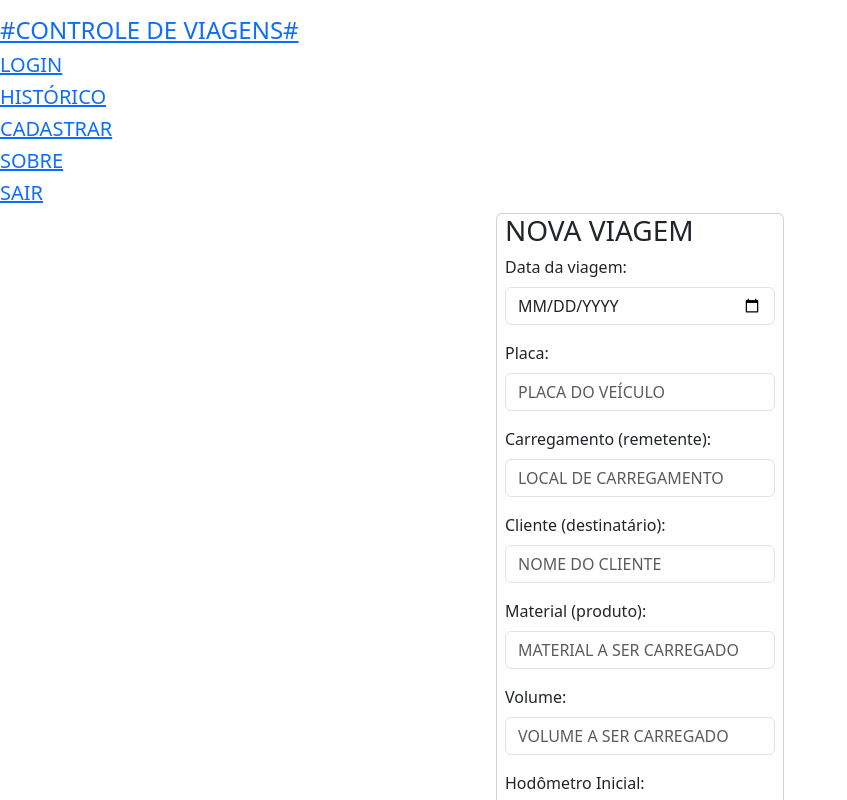
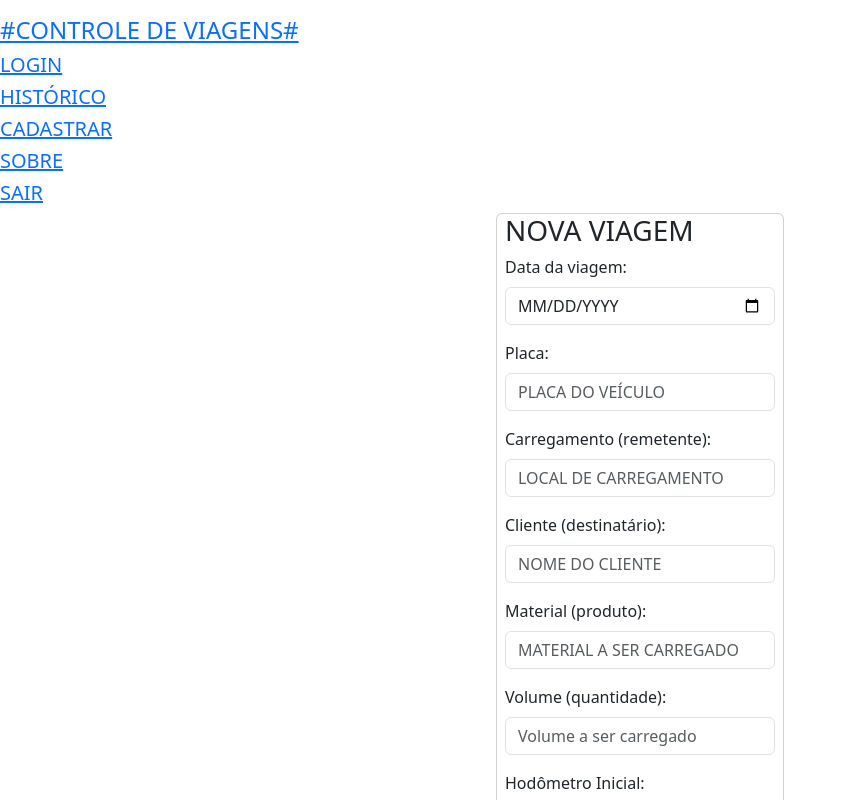
Before and after one commit to ClaitonBarchet/TCC-FINAL, a React (Create React App) app in the folder controleviagens/: page / in a window 1280 px wide. Shown: the top 800 px of the page, without its empty margins (0-847 px from the left). Built offline with nearby package versions, Linux system fonts and the light colour scheme; no server answers; sample sign-in values are in the browser's storage.

Commit message:
Ajuste validações

```diff
--- a/controleviagens/package.json
+++ b/controleviagens/package.json
@@ -9,6 +9,7 @@
     "bootstrap": "^5.3.0",
     "firebase": "^9.19.1",
     "install": "^0.13.0",
+    "placa-mercosul-brasil": "^1.0.2",
     "react": "^18.2.0",
     "react-dom": "^18.2.0",
     "react-router-dom": "^6.10.0",
--- a/controleviagens/src/pages/viagem/Viagem.js
+++ b/controleviagens/src/pages/viagem/Viagem.js
@@ -28,13 +28,14 @@ const Viagem = () => {
     setFormError("")
 
   // Validar placa
-  // const regexPlaca = /^[a-zA-Z]{3} [0-9]{4}$/;
+  // var regex = '[a-z]{3}[0-9][0-9a-z][0-9]{2}';
 
-  // if (regexPlaca.test(placa)){
-  //   console.log("Placa válida")
+  // if (placa.match(regex)) {
+  //   console.log("placa válida")
   // }else{
-  //   setFormError("Informe uma placa válida")
-  //   console.log("Placa inválida")
+  //   setFormError("Placa inválida")
+  //   console.log(placa)
+  //   console.log(regex)
   // }
 
   // Checar todos os valores
@@ -71,9 +72,8 @@ const Viagem = () => {
   setObservações("")
 
   alert("Viagem registrada com sucesso!")
- // redirect to home page
- navigate("/");
-//  window.location.reload(true);//COMANDO PARA RECARREGAR A PÁGINA
+  navigate("/");
+  // window.location.reload(true);//COMANDO PARA RECARREGAR A PÁGINA
 
 }
 
@@ -156,7 +156,7 @@ const Viagem = () => {
             <Input
             type="value"
             name="material"style={{textTransform:"uppercase"}}
-            autocomplete="off"
+            autocomplete="on"
             required
             placeholder="Material a ser carregado"
             value={material}
@@ -167,13 +167,12 @@ const Viagem = () => {
           {/*VOLUME*/}
           <FormGroup>
           <Label>
-            Volume:
+            Volume (quantidade):
             </Label>
             <Input
-            type="value"
+            type="number"
             name="volume"
-            style={{textTransform:"uppercase"}}
-            autocomplete="off"
+            autocomplete="on"
             required
             placeholder="Volume a ser carregado"
             value={volume}
@@ -187,7 +186,7 @@ const Viagem = () => {
             Hodômetro Inicial:
             </Label>
             <Input
-            type="value"
+            type="number"
             name="hoInicial"
             style={{textTransform:"uppercase"}}
             autocomplete="off"
@@ -204,7 +203,7 @@ const Viagem = () => {
             Hodômetro Final:
             </Label>
             <Input
-            type="value"
+            type="number"
             name="hoFinal"
             style={{textTransform:"uppercase"}}
             autocomplete="off"
@@ -226,7 +225,6 @@ const Viagem = () => {
             style={{textTransform:"uppercase"}}
             autocomplete="off"
             maxlength = "50"
-            // required //OBRIGATORIEDADE DE PREENCHIMENTO
             placeholder=""
             onChange={(e) => setObservações(e.target.value)}
             value={observações}
```
Also changed, not shown: 1 other file (tests, documents, lock files or other folders).
